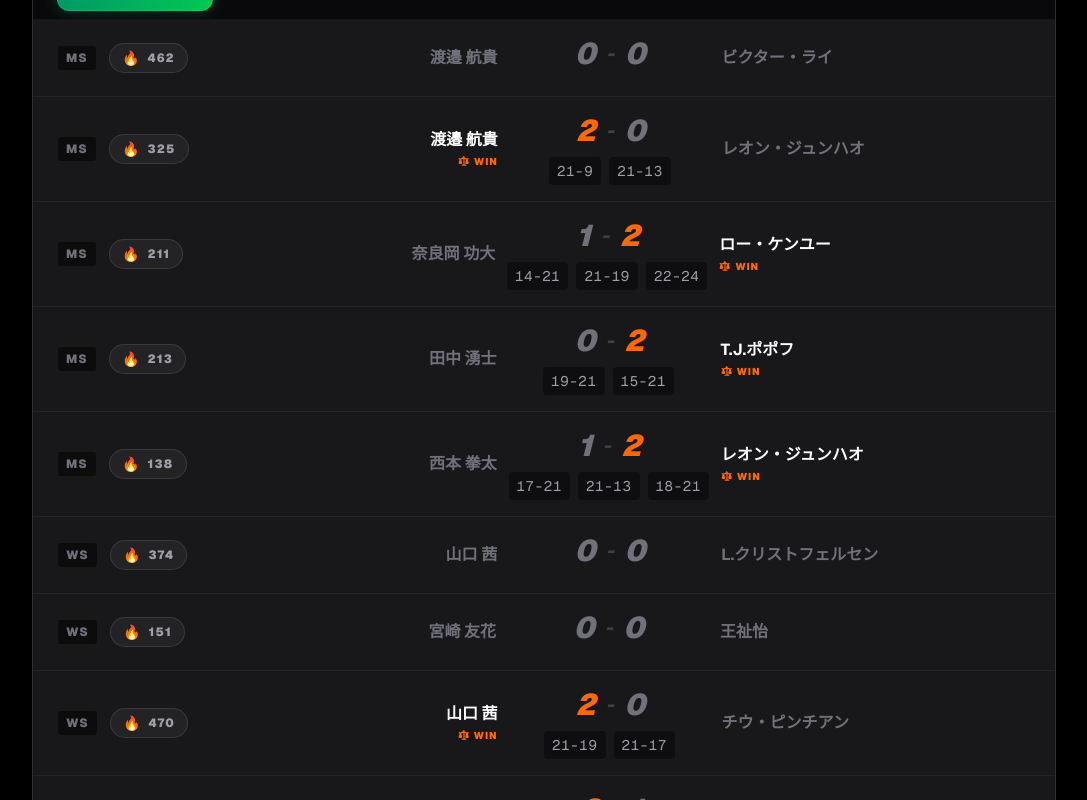
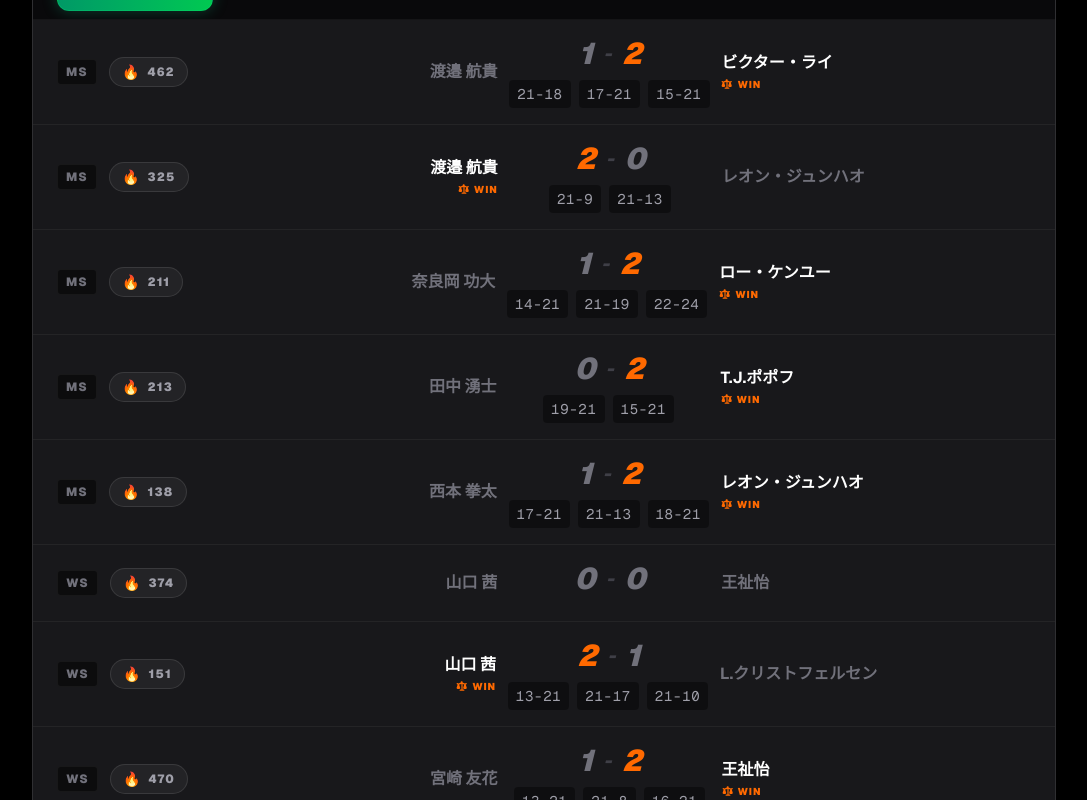
Before and after one commit to Yoritomokush/the-court, a Next.js app in the folder badminton-portal/: page / in a window 1280 px wide. Shown: the part 1280-2080 px from the top of the page, without its empty margins (96-1183 px from the left). Built offline with nearby package versions, Linux system fonts and the light colour scheme.

Commit message:
feat: All England SF update - Akane Yamaguchi advances v5.2

```diff
--- a/badminton-portal/src/app/master-data.ts
+++ b/badminton-portal/src/app/master-data.ts
@@ -143,7 +143,7 @@ export interface Circle {
 export const AFFILIATE_ID = "yoritomo04-22";
 
 export const isBreaking: boolean = true;
-export const BREAKING_NEWS_TEXT: string = "【全英オープン速報】渡邉・山口・宮崎・フクマツ・ヒロサクが準々決勝(ベスト8)進出！";
+export const BREAKING_NEWS_TEXT: string = "【全英オープン速報】山口茜が準決勝進出！渡邉・宮崎・フクマツ・ヒロサクは堂々のベスト8";
 
 /**
  * Creates a localized Amazon Japan search link with affiliate ID.
@@ -157,9 +157,9 @@ export const allEnglandResults: LiveMatchResult[] = [
   {
     id: "ae-2026-ms-qf-1",
     category: "MS", stage: "準々決勝", date: "03/06",
-    player1: { name: "渡邉 航貴", isWin: false, sets: 0 },
-    player2: { name: "ビクター・ライ", isWin: false, sets: 0 },
-    scores: []
+    player1: { name: "渡邉 航貴", isWin: false, sets: 1 },
+    player2: { name: "ビクター・ライ", isWin: true, sets: 2 },
+    scores: ["21-18", "17-21", "15-21"]
   },
   {
     id: "ae-2026-ms-r2-1",
@@ -192,18 +192,25 @@ export const allEnglandResults: LiveMatchResult[] = [
 
   // --- WS ---
   {
+    id: "ae-2026-ws-sf-1",
+    category: "WS", stage: "準決勝", date: "03/07",
+    player1: { name: "山口 茜", isWin: false, sets: 0 },
+    player2: { name: "王祉怡", isWin: false, sets: 0 },
+    scores: []
+  },
+  {
     id: "ae-2026-ws-qf-1",
     category: "WS", stage: "準々決勝", date: "03/06",
-    player1: { name: "山口 茜", isWin: false, sets: 0 },
-    player2: { name: "L.クリストフェルセン", isWin: false, sets: 0 },
-    scores: []
+    player1: { name: "山口 茜", isWin: true, sets: 2 },
+    player2: { name: "L.クリストフェルセン", isWin: false, sets: 1 },
+    scores: ["13-21", "21-17", "21-10"]
   },
   {
     id: "ae-2026-ws-qf-2",
     category: "WS", stage: "準々決勝", date: "03/06",
-    player1: { name: "宮崎 友花", isWin: false, sets: 0 },
-    player2: { name: "王祉怡", isWin: false, sets: 0 },
-    scores: []
+    player1: { name: "宮崎 友花", isWin: false, sets: 1 },
+    player2: { name: "王祉怡", isWin: true, sets: 2 },
+    scores: ["13-21", "21-8", "16-21"]
   },
   {
     id: "ae-2026-ws-r2-1",
@@ -262,15 +269,15 @@ export const allEnglandResults: LiveMatchResult[] = [
     id: "ae-2026-wd-qf-1",
     category: "WD", stage: "準々決勝", date: "03/06",
     player1: { name: "福島/松本", isWin: false, sets: 0 },
-    player2: { name: "イ/ペク", isWin: false, sets: 0 },
-    scores: []
+    player2: { name: "イ/ペク", isWin: true, sets: 2 },
+    scores: ["18-21", "7-21"]
   },
   {
     id: "ae-2026-wd-qf-2",
     category: "WD", stage: "準々決勝", date: "03/06",
     player1: { name: "櫻本/廣田", isWin: false, sets: 0 },
-    player2: { name: "賈/張", isWin: false, sets: 0 },
-    scores: []
+    player2: { name: "賈/張", isWin: true, sets: 2 },
+    scores: ["17-21", "20-22"]
   },
   {
     id: "ae-2026-wd-r2-1",
@@ -324,7 +331,7 @@ export const players: Player[] = [
     flag: "🇯🇵",
     category: "国内代表 / 男子シングルス",
     tier: "Tier 1",
-    status: "🔥 QF進出（ベスト8）",
+    status: "ベスト8",
     stats: {
       power: 84,
       speed: 94,
@@ -697,7 +704,7 @@ export const players: Player[] = [
       mentality: 95,
       defense: 92,
     },
-    status: "🔥 QF進出（ベスト8）",
+    status: "🔥 SF進出（ベスト4）",
     gear: {
       racket: {
         name: "YONEX ASTROX 100 ZZ",
```
